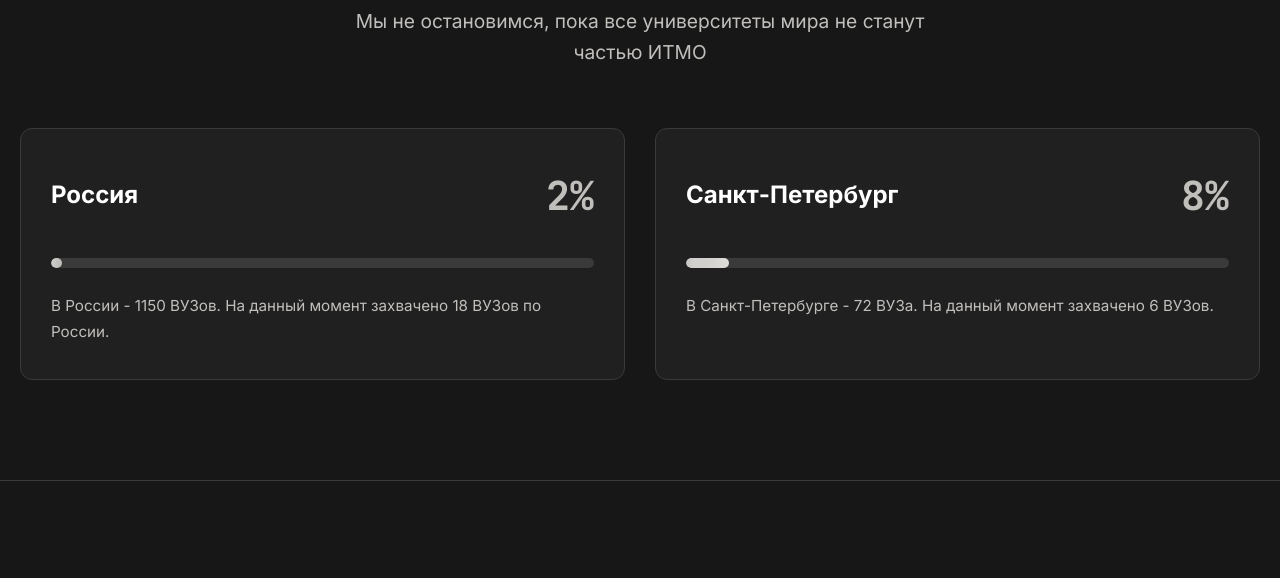
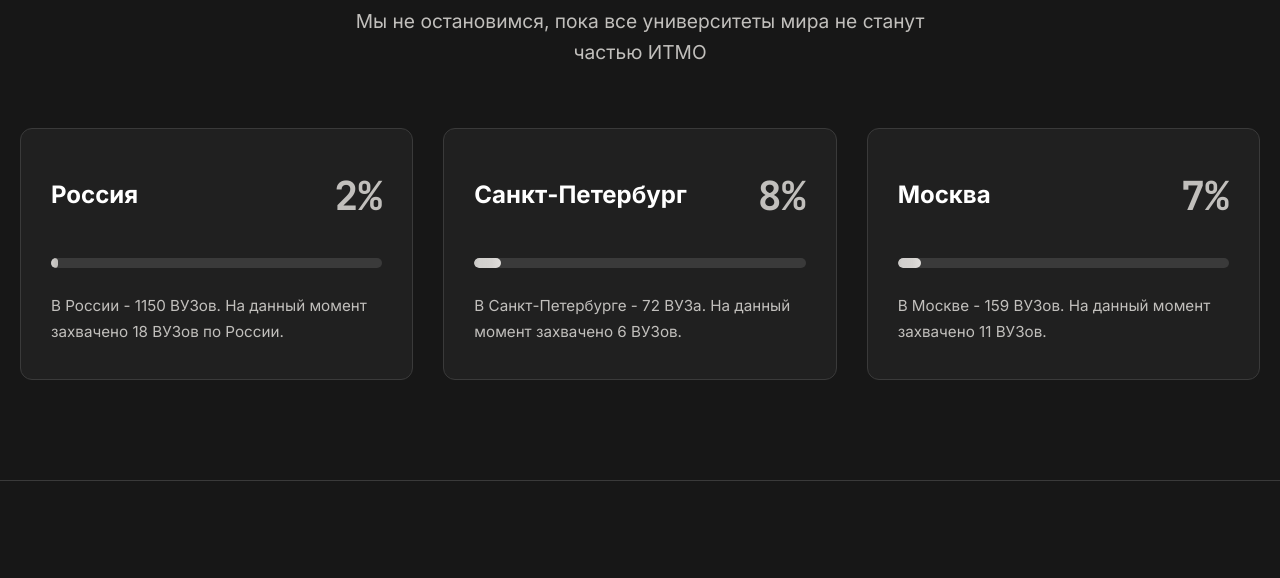
Before and after one commit to Sem-Ir-dev/itmo_everywhere, a plain HTML site: page index.html in a window 1280 px wide. Shown: the part 1120-1698 px from the top of the page. Drawn offline with nearby package versions, Linux system fonts and the light colour scheme.

Commit message:
Добавил прогресс бар статистики Мск, сжал размер пнгшки студака, без потери качества

```diff
--- a/css/style.css
+++ b/css/style.css
@@ -991,6 +991,6 @@
   z-index: -2;
 }
 
-.spb-progress {
+.spb-progress, .msk-progress {
     background: linear-gradient(90deg, #C1BFBC, #E0DEDB);
 }
--- a/index.html
+++ b/index.html
@@ -89,6 +89,20 @@
                     <p class="progress-description">
                         В Санкт-Петербурге - 72 ВУЗа. На данный момент захвачено
                         <span class="highlight" id="spb-count">0</span> ВУЗов.
+                    </p>
+                </div>
+
+                <div class="progress-card">
+                    <div class="progress-header">
+                        <h3 class="progress-title">Москва</h3>
+                        <div class="progress-percentage" id="msk-percent">0%</div>
+                    </div>
+                    <div class="progress-bar">
+                        <div class="progress-fill msk-progress" id="msk-progress"></div>
+                    </div>
+                    <p class="progress-description">
+                        В Москве - 159 ВУЗов. На данный момент захвачено
+                        <span class="highlight" id="msk-count">0</span> ВУЗов.
                     </p>
                 </div>
             </div>
--- a/js/app.js
+++ b/js/app.js
@@ -7,7 +7,8 @@
     russiaUniversities: 0,
     spbUniversities: 0,
     russiaPercent: 0,
-    spbPercent: 0
+    spbPercent: 0,
+    mskPercent: 0
 };
 
 // Инициализация при загрузке страницы
@@ -20,6 +21,7 @@
         // Проценты будут установлены после загрузки данных
         animateProgressBar('russia-progress', 'russia-percent', 0);
         animateProgressBar('spb-progress', 'spb-percent', 0);
+        animateProgressBar('msk-progress', 'msk-percent', 0);
     }, 800);
 
     // Обработка кнопки "Показать карту"
@@ -117,7 +119,8 @@
         russiaUniversities: 0,
         spbUniversities: 0,
         russiaPercent: 0,
-        spbPercent: 0
+        spbPercent: 0,
+        mskPercent: 0
     };
 
     // Общее количество фотографий
@@ -148,12 +151,19 @@
     const uniqueSpbUniversities = [...new Set(spbUniversityEntries.map(item => item.name))];
     statistics.spbUniversities = uniqueSpbUniversities.length;
 
+    // Университеты в Москве
+    const mskUniversityEntries = universityEntries.filter(item => item.city === "Москва");
+    const uniqueMskUniversities = [...new Set(mskUniversityEntries.map(item => item.name))];
+    statistics.mskUniversities = uniqueMskUniversities.length;
+
     // Проценты (1150 вузов в России, 72 вуза в СПб)
     const totalRussiaUniversities = 1150;
     const totalSpbUniversities = 72;
+    const totalMskUniversities = 159;
 
     statistics.russiaPercent = Math.min(100, Math.round((statistics.russiaUniversities / totalRussiaUniversities) * 100));
     statistics.spbPercent = Math.min(100, Math.round((statistics.spbUniversities / totalSpbUniversities) * 100));
+    statistics.mskPercent = Math.min(100, Math.round((statistics.mskUniversities / totalMskUniversities) * 100));
 
     // Обновляем интерфейс
     updateUIStatistics();
@@ -162,6 +172,7 @@
     setTimeout(() => {
         animateProgressBar('russia-progress', 'russia-percent', statistics.russiaPercent);
         animateProgressBar('spb-progress', 'spb-percent', statistics.spbPercent);
+        animateProgressBar('msk-progress', 'msk-percent', statistics.mskPercent);
     }, 100);
 }
 
@@ -178,6 +189,8 @@
     document.getElementById('russia-count').textContent = statistics.russiaUniversities;
     document.getElementById('spb-percent').textContent = statistics.spbPercent + '%';
     document.getElementById('spb-count').textContent = statistics.spbUniversities;
+    document.getElementById('msk-percent').textContent = statistics.mskPercent + '%';
+    document.getElementById('msk-count').textContent = statistics.mskUniversities;
 
     // Карта
     if (document.getElementById('map-universities-count')) {
```
Also changed, not shown: 1 other file.
